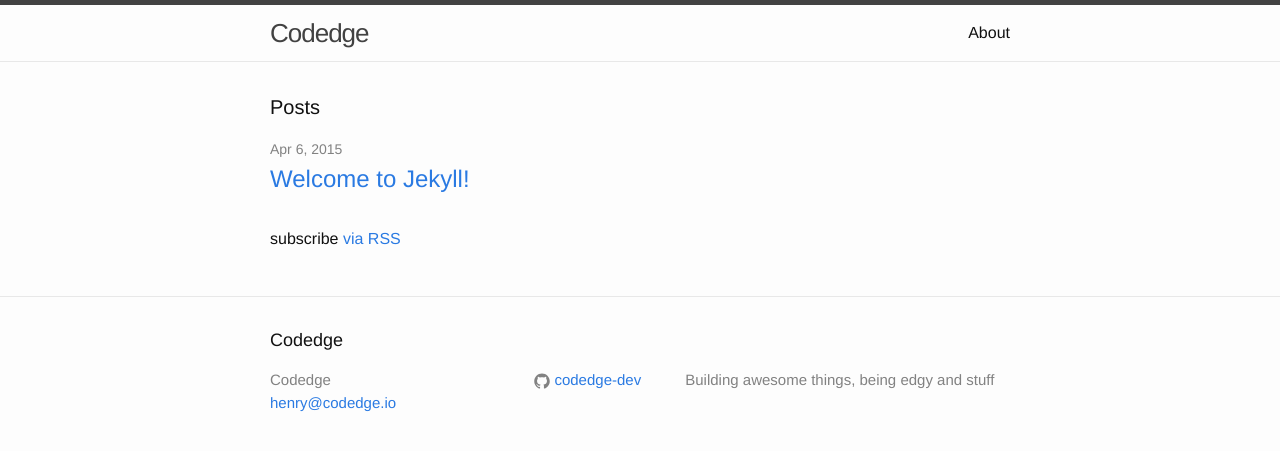
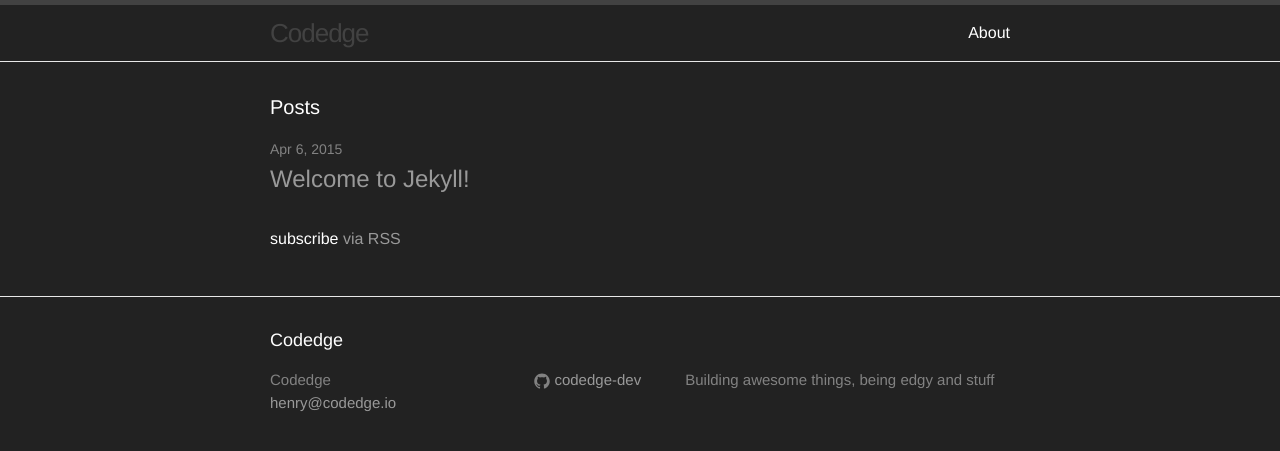
Before and after one commit to codedge-dev/codedge-dev.github.io, a Jekyll site: the page built from index.html, in a window 1280 px wide. Shown: the top 451 px of the page. Built offline with Jekyll 4.4.1, drawn with Linux system fonts in a browser that asks for light colours.

Commit message:
Changing colors

```diff
--- a/css/main.scss
+++ b/css/main.scss
@@ -13,9 +13,9 @@ $base-line-height: 1.5;
 
 $spacing-unit:     30px;
 
-$text-color:       #111;
-$background-color: #fdfdfd;
-$brand-color:      #2a7ae2;
+$text-color:       #fff;
+$background-color: #222;
+$brand-color:      #999;
 
 $grey-color:       #828282;
 $grey-color-light: lighten($grey-color, 40%);
```
